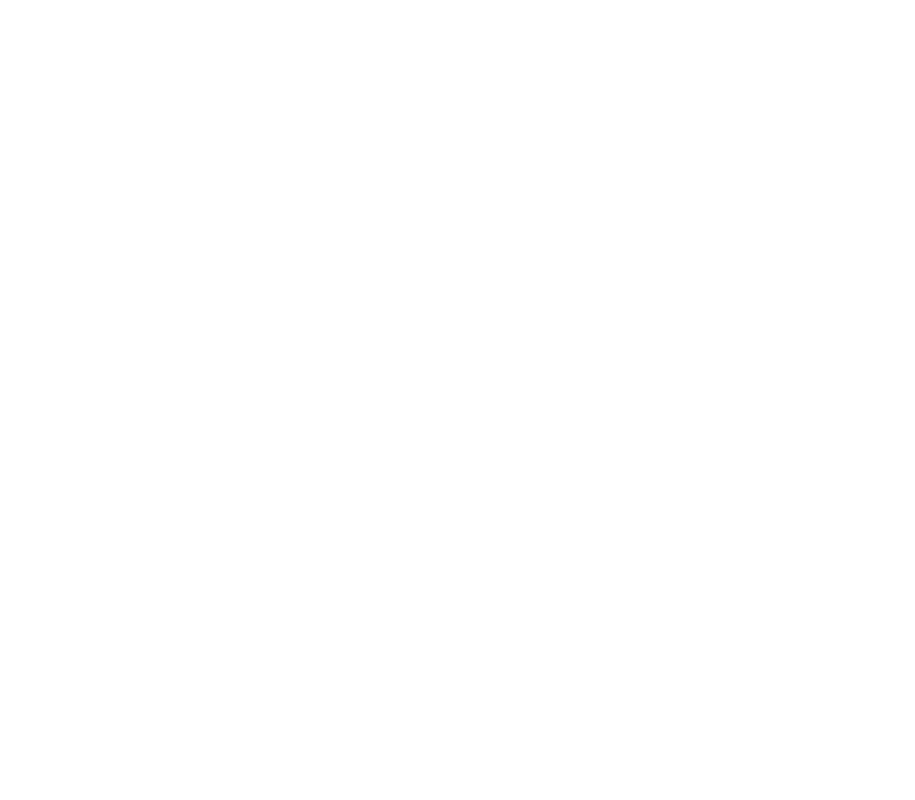
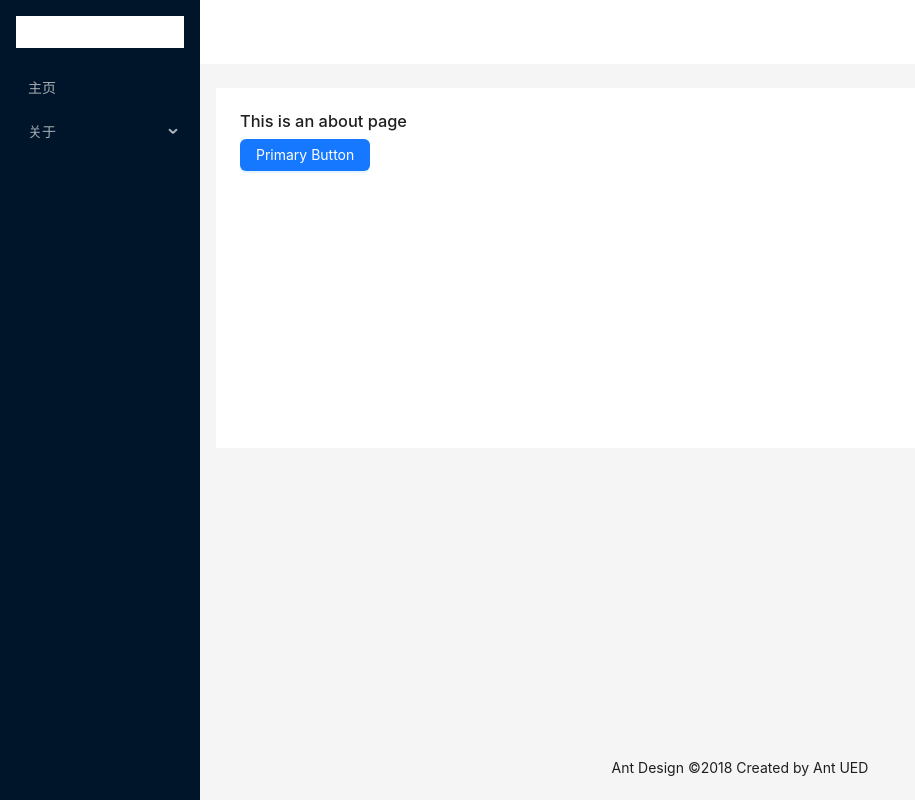
Before and after one commit to Wujian011/user-center-frontend, a Vue app: page /about1 in a window 1280 px wide. Before the commit this address had no page. Shown: the whole page, without its empty margins (0-915 px from the left). Built offline with nearby package versions, Linux system fonts and the light colour scheme.

Commit message:
布局组件-优化

```diff
--- a/src/layout/MenuLayout.vue
+++ b/src/layout/MenuLayout.vue
@@ -1,22 +1,34 @@
 <template>
   <div id="menu">
-    <a-menu :selectedKeys="selectedKeys" theme="dark" mode="inline">
-      <a-menu-item :key="item.path" v-for="item in routers">
-        <!--        <user-outlined />-->
-        <span class="nav-text"> {{ item.name }} </span>
-      </a-menu-item>
+    <a-menu theme="dark" mode="inline">
+      <!-- 修正 v-for 的位置 -->
+      <template v-for="item in props.routes">
+        <!-- 无子菜单直接渲染 -->
+        <a-menu-item
+          :key="item.path"
+          v-if="!item.children || item.children.length === 0"
+        >
+          <!-- user-outlined 应该是一个组件，需要正确引入 -->
+          <span class="nav-text">{{ item.name }}</span>
+        </a-menu-item>
+
+        <!-- 有子菜单 -->
+        <a-sub-menu :key="item.path" v-else>
+          <template #title>
+            <span>{{ item.name }}</span>
+          </template>
+          <menu-layout :routes="item.children" />
+        </a-sub-menu>
+      </template>
     </a-menu>
   </div>
 </template>
 
 <script setup lang="ts">
-import { ref } from "vue";
+import { defineProps } from "vue";
+import { RouteRecordRaw } from "vue-router";
 
-const selectedKeys = ref<string[]>(["/"]);
-import router from "@/router/index";
-
-const routers = router.getRoutes();
-console.log(routers);
+const props = defineProps<{ routes: Array<RouteRecordRaw> }>();
 </script>
 
 <style lang="scss">
--- a/src/layout/index.vue
+++ b/src/layout/index.vue
@@ -10,7 +10,7 @@
         class="left"
       >
         <div class="logo" />
-        <MenuLayout />
+        <MenuLayout :routes="routes" />
       </a-layout-sider>
       <!--右侧-->
       <a-layout class="right">
@@ -30,13 +30,10 @@
 </template>
 
 <script setup lang="ts">
-import { ref } from "vue";
-import {
-  UserOutlined,
-  VideoCameraOutlined,
-  UploadOutlined,
-} from "@ant-design/icons-vue";
+import routers from "@/router";
 import MenuLayout from "@/layout/MenuLayout.vue";
+import { computed } from "vue";
+import { RouteRecordRaw, useRoute, useRouter } from "vue-router";
 const onCollapse = (collapsed: boolean, type: string) => {
   console.log(collapsed, type);
 };
@@ -44,6 +41,31 @@ const onCollapse = (collapsed: boolean, type: string) => {
 const onBreakpoint = (broken: boolean) => {
   console.log(broken);
 };
+const route = useRoute();
+const router = useRouter();
+// 路由递归
+const routes = computed(() => {
+  function _noHidden(_routes: RouteRecordRaw[]) {
+    const filterRoute: RouteRecordRaw[] = [];
+    _routes.forEach((_route) => {
+      if (!_route?.meta?.isHidden) {
+        if (!_route.children || _route.children.length === 0) {
+          filterRoute.push(_route);
+        } else {
+          filterRoute.push({
+            ..._route,
+            children: _noHidden(_route.children)! || [],
+          });
+        }
+      }
+    });
+    return filterRoute;
+  }
+  return _noHidden(
+    router.getRoutes().find((item) => item.name === "layout")!.children
+  );
+});
+console.log(routes.value);
 </script>
 
 <style lang="scss">
--- a/src/router/index.ts
+++ b/src/router/index.ts
@@ -6,7 +6,7 @@ import Layout from "../layout/index.vue";
 const routes: Array<RouteRecordRaw> = [
   {
     path: "/",
-    name: "home",
+    name: "layout",
     component: Layout,
     redirect: "/home",
     meta: {
@@ -17,18 +17,23 @@ const routes: Array<RouteRecordRaw> = [
         path: "/home",
         name: "主页",
         component: HomeView,
-        meta: {
-          icon: "<HomeTwoTone />",
-        },
       },
       {
         path: "/about",
-        name: "about",
+        name: "关于",
         // route level code-splitting
         // this generates a separate chunk (about.[hash].js) for this route
         // which is lazy-loaded when the route is visited.
         component: () =>
           import(/* webpackChunkName: "about" */ "../views/AboutView.vue"),
+        children: [
+          {
+            path: "/about1",
+            name: "关于1",
+            component: () =>
+              import(/* webpackChunkName: "about" */ "../views/AboutView1.vue"),
+          },
+        ],
       },
     ],
   },
--- /dev/null
+++ b/src/views/AboutView1.vue
@@ -0,0 +1,4 @@
+<template>
+  <div class="about">about1</div>
+</template>
+<script setup lang="ts"></script>
```
